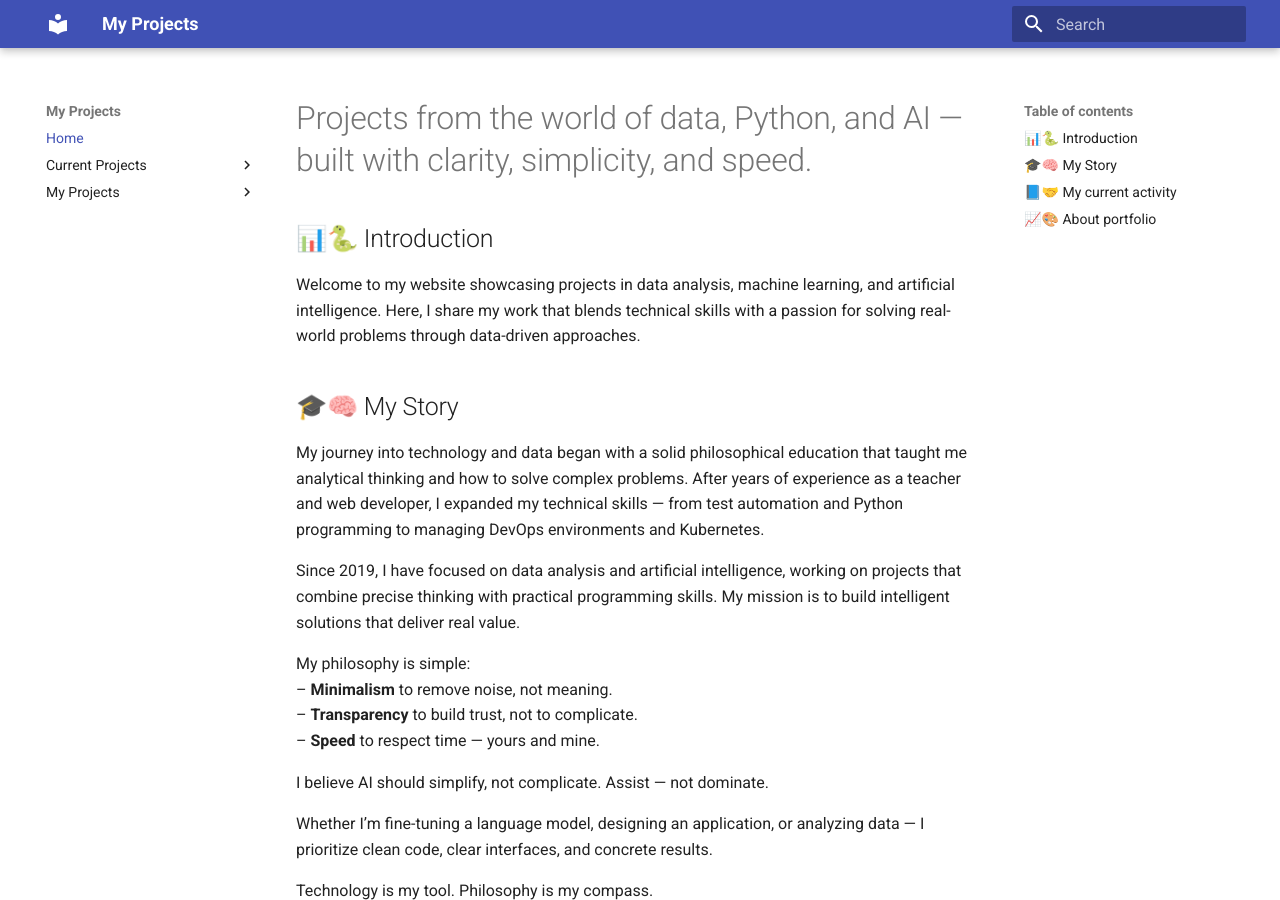
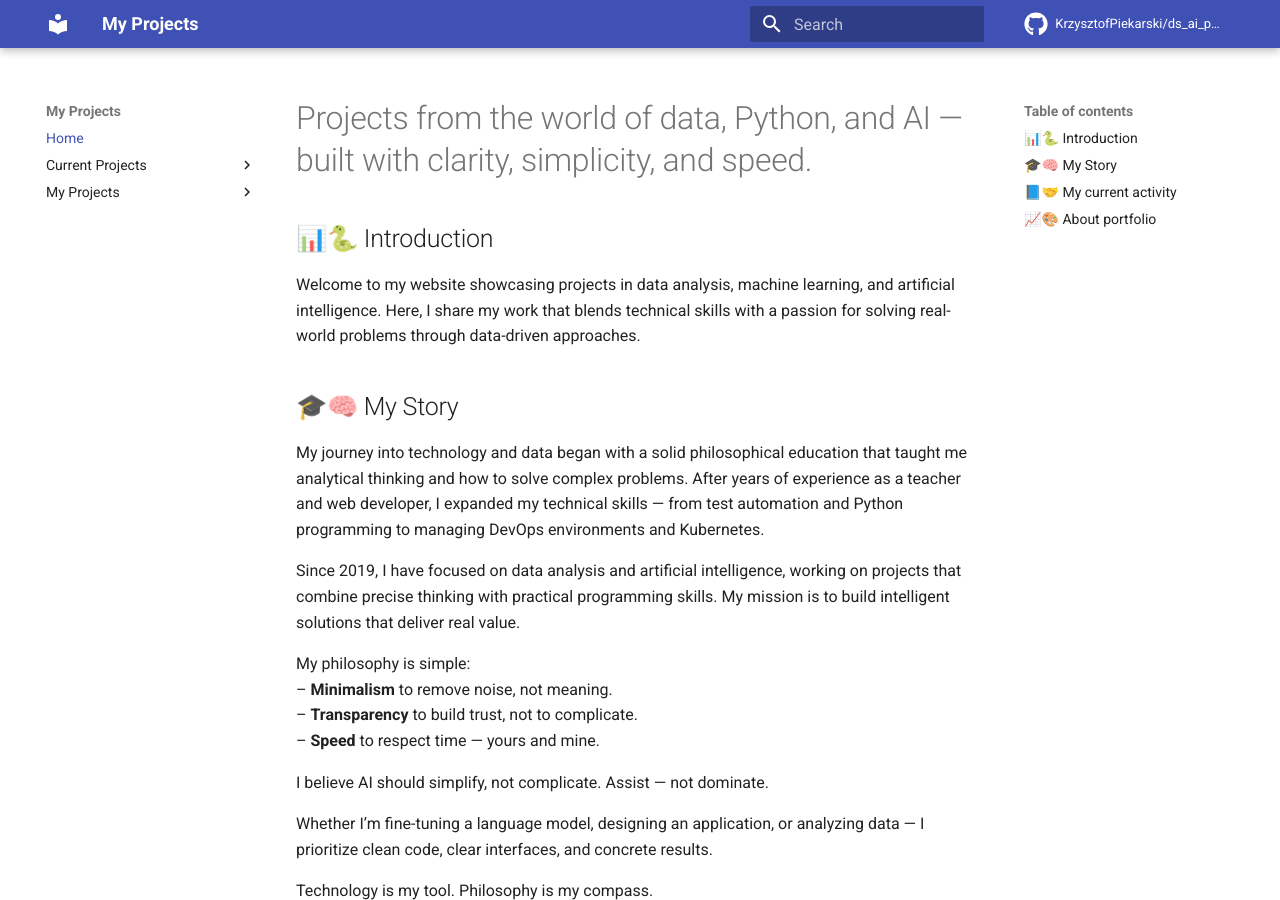
Before and after one commit to KrzysztofPiekarski/ds_ai_portfolio, an MkDocs documentation site: the page built from docs/index.md, in a window 1280 px wide and 900 px high. Built offline with MkDocs 1.6.1 and Material for MkDocs 9.7.7, drawn with Linux system fonts in a browser that asks for light colours; comment, search, counter and statistics services are not loaded.

Commit message:
adding portfolio files

```diff
--- a/mkdocs.yml
+++ b/mkdocs.yml
@@ -1,5 +1,8 @@
 site_author: Krzysztof Piekarski
-site_url: https://KrzysztofPiekarski.github.io/ds_ai_portfolio
+
+repo_name: KrzysztofPiekarski/ds_ai_portfolio
+repo_url: https://github.com/KrzysztofPiekarski/ds_ai_portfolio
+
 
 site_name: My Projects
 
```
Also changed, not shown: 1 other file.
